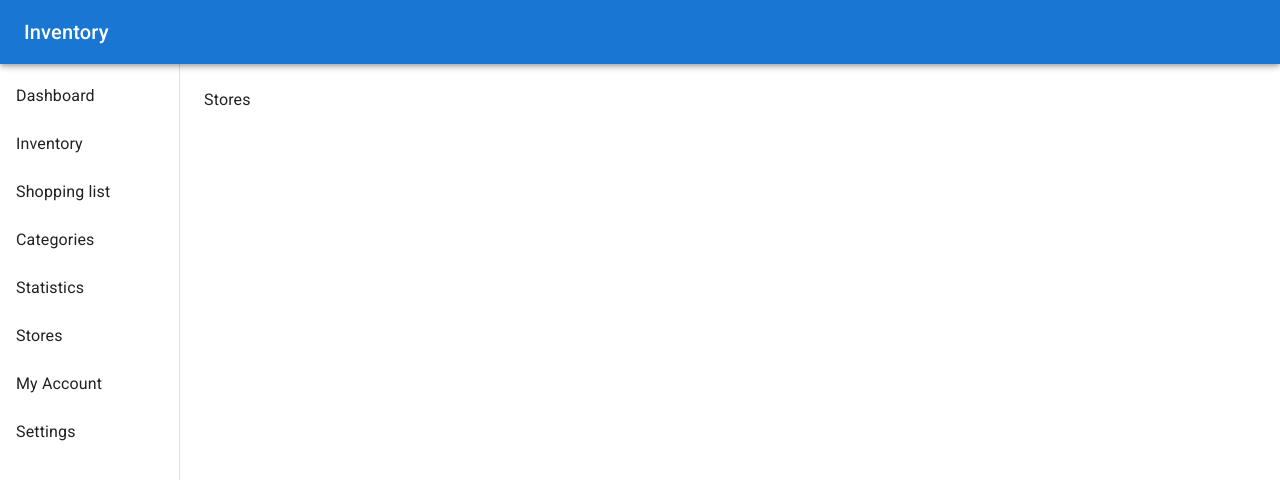
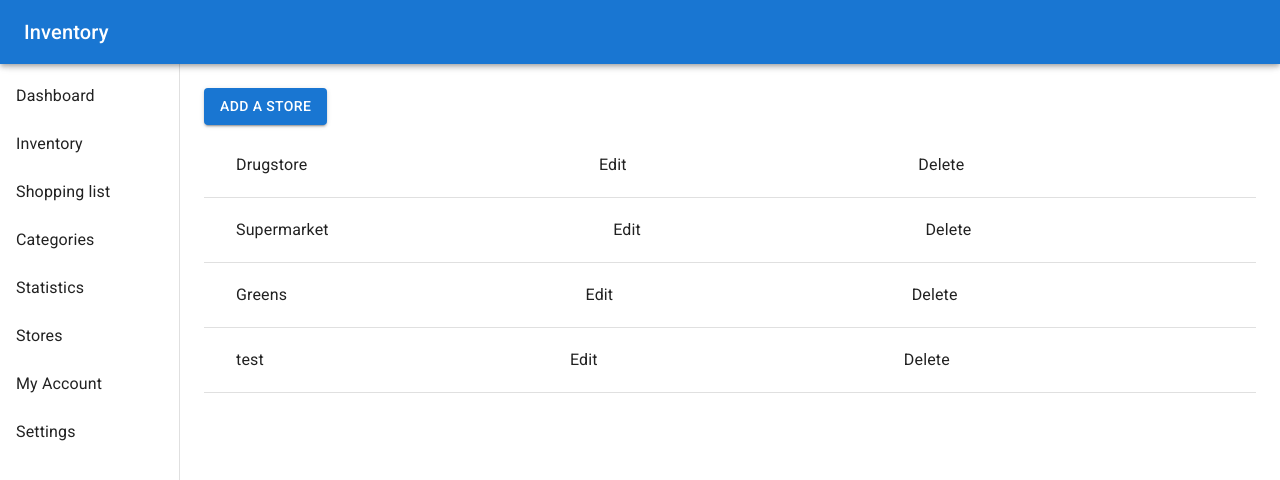
Before and after one commit to cytrowski-mentoring/inventory, a React (Create React App) app: page /stores in a window 1280 px wide. Shown: the top 480 px of the page. Built offline with nearby package versions, Linux system fonts and the light colour scheme; data requests are answered from the project's data file.

Commit message:
Adding stores with functionality

```diff
--- a/db.json
+++ b/db.json
@@ -78,5 +78,23 @@
       "label": "test23",
       "id": 6
     }
+  ],
+  "stores": [
+    {
+      "id": 1,
+      "label": "Drugstore"
+    },
+    {
+      "id": 2,
+      "label": "Supermarket"
+    },
+    {
+      "id": 3,
+      "label": "Greens"
+    },
+    {
+      "label": "test",
+      "id": 4
+    }
   ]
 }
--- /dev/null
+++ b/src/components/AddStoreForm.tsx
@@ -0,0 +1,38 @@
+import { Button, FormControl, TextField } from "@mui/material";
+import { FormEventHandler, useEffect, useState } from "react";
+import { apiAddUnit, getUnits } from "../services/units";
+import { Store, Unit } from "../utils";
+import { useNavigate } from "react-router-dom";
+import { apiAddStore, getStores } from "../services/stores";
+
+export const AddStoreForm = () => {
+  const [stores, setStores] = useState<Store[]>([]);
+  useEffect(() => {
+    getStores().then(setStores);
+  }, []);
+  const navigate = useNavigate();
+  const handleSubmit: FormEventHandler = (event) => {
+    event.preventDefault();
+    const target = event.target as unknown as {
+      label: HTMLInputElement;
+    };
+    const label = target.label.value;
+
+    apiAddStore(label).then(() => {
+      navigate("/stores");
+    });
+    target.label.value = "";
+
+    //console.log(event.target.unit.value);
+  };
+  return (
+    <form onSubmit={handleSubmit}>
+      <FormControl margin="normal">
+        <TextField id="1" label="Label" variant="outlined" name="label" />
+        <Button variant="contained" type="submit">
+          Add store
+        </Button>
+      </FormControl>
+    </form>
+  );
+};
--- /dev/null
+++ b/src/components/EditStoreForm.tsx
@@ -0,0 +1,48 @@
+import { Button, FormControl, TextField } from "@mui/material";
+import { FormEventHandler, useEffect, useState } from "react";
+import { useNavigate, useParams } from "react-router-dom";
+import { Store, Unit } from "../utils";
+import { apiEditUnit, getUnit } from "../services/units";
+import { apiEditStore, getStore } from "../services/stores";
+
+export const EditStoreForm = () => {
+  const { storeId } = useParams();
+  const [store, setStore] = useState<Store | null>(null);
+
+  useEffect(() => {
+    getStore(Number(storeId)).then(setStore);
+  }, [storeId]);
+
+  const navigate = useNavigate();
+  const handleSubmit: FormEventHandler = (event) => {
+    event.preventDefault();
+    const target = event.target as unknown as {
+      label: HTMLInputElement;
+    };
+    const label = target.label.value;
+    apiEditStore(Number(storeId), label).then(() => {
+      navigate("/stores");
+    });
+    target.label.value = "";
+    //console.log(event.target.unit.value);
+  };
+  if (store === null) {
+    return <div>Loading store data</div>;
+  }
+  return (
+    <form onSubmit={handleSubmit}>
+      <FormControl margin="normal">
+        <TextField
+          id="1"
+          label="Label"
+          variant="outlined"
+          name="label"
+          defaultValue={store.label}
+        />
+        <Button variant="contained" type="submit">
+          Update store
+        </Button>
+      </FormControl>
+    </form>
+  );
+};
--- a/src/components/Stores.tsx
+++ b/src/components/Stores.tsx
@@ -1,3 +1,67 @@
+import {
+  Button,
+  Divider,
+  List,
+  ListItem,
+  ListItemButton,
+  ListItemText,
+} from "@mui/material";
+import { Fragment, useEffect, useState } from "react";
+import { Store, Unit } from "../utils";
+import { useNavigate, Link } from "react-router-dom";
+import { apiRemoveUnit, getUnits } from "../services/units";
+import { apiRemoveStore, getStores } from "../services/stores";
+
 export const Stores = () => {
-  return <div>Stores</div>;
+  const navigate = useNavigate();
+  const [stores, setStores] = useState<Store[]>([]);
+  useEffect(() => {
+    getStores().then(setStores);
+  }, []);
+
+  return (
+    <>
+      <Button
+        variant="contained"
+        type="submit"
+        component={Link}
+        to="/add-store"
+      >
+        Add a store
+      </Button>
+      <List>
+        {stores.map((store) => {
+          return (
+            <Fragment key={store.id}>
+              <ListItem>
+                <ListItemButton>
+                  <ListItemText
+                    primary={store.label}
+                    //secondary={`${item.quantity} ${item.unit ?? ""}`}
+                  />
+                </ListItemButton>
+                <ListItemButton
+                  onClick={() => {
+                    navigate(`/edit-store/${store.id}`);
+                  }}
+                >
+                  Edit
+                </ListItemButton>
+                <ListItemButton
+                  onClick={() => {
+                    apiRemoveStore(store.id).then(() => {
+                      getStores().then(setStores);
+                    });
+                  }}
+                >
+                  Delete
+                </ListItemButton>
+              </ListItem>
+              <Divider />
+            </Fragment>
+          );
+        })}
+      </List>
+    </>
+  );
 };
--- /dev/null
+++ b/src/services/stores.ts
@@ -0,0 +1,46 @@
+import { Store } from "../utils";
+
+export const getStores = (): Promise<Store[]> => {
+  return fetch(`http://localhost:9000/stores`).then((response) =>
+    response.json()
+  );
+};
+
+export const getStore = (storeId: number): Promise<Store> => {
+  return fetch(`http://localhost:9000/stores/${storeId}`).then((response) =>
+    response.json()
+  );
+};
+
+export const apiAddStore = (label: string) => {
+  return fetch("http://localhost:9000/stores", {
+    method: "POST",
+    headers: {
+      "Content-Type": "application/json",
+    },
+    body: JSON.stringify({
+      label: label,
+    }),
+  });
+};
+
+export const apiRemoveStore = (storeId: number) => {
+  return fetch(`http://localhost:9000/stores/${storeId}`, {
+    method: "DELETE",
+    headers: {
+      "Content-Type": "application/json",
+    },
+  });
+};
+
+export const apiEditStore = (storeId: number, label: string) => {
+  return fetch(`http://localhost:9000/stores/${storeId}`, {
+    method: "PATCH",
+    headers: {
+      "Content-Type": "application/json",
+    },
+    body: JSON.stringify({
+      label: label,
+    }),
+  });
+};
--- a/src/utils.ts
+++ b/src/utils.ts
@@ -12,3 +12,8 @@ export interface Unit {
   id: number;
   label: string;
 }
+
+export interface Store {
+  id: number;
+  label: string;
+}
```
Also changed, not shown: src/index.tsx (+10 -0 lines).
